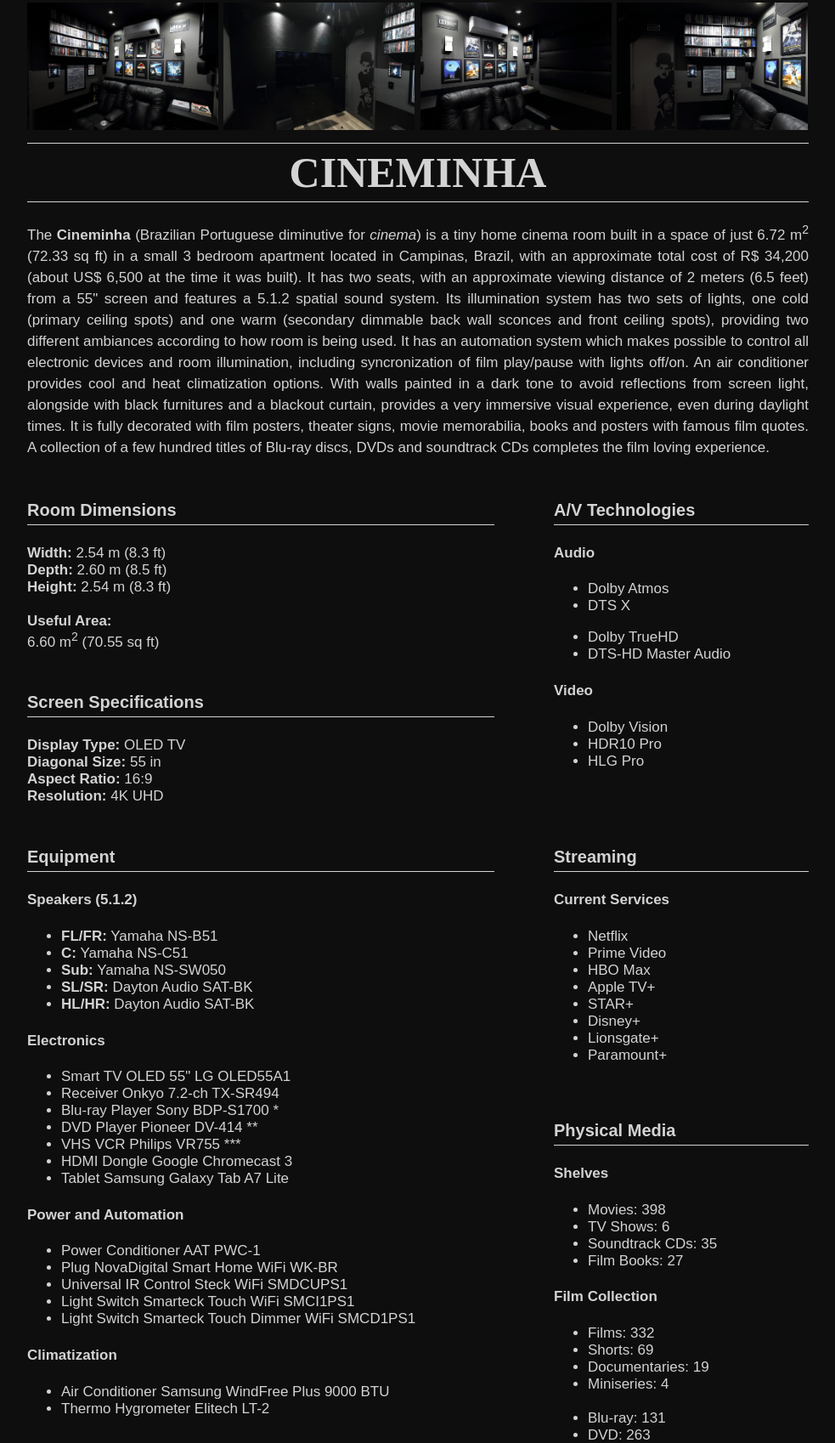
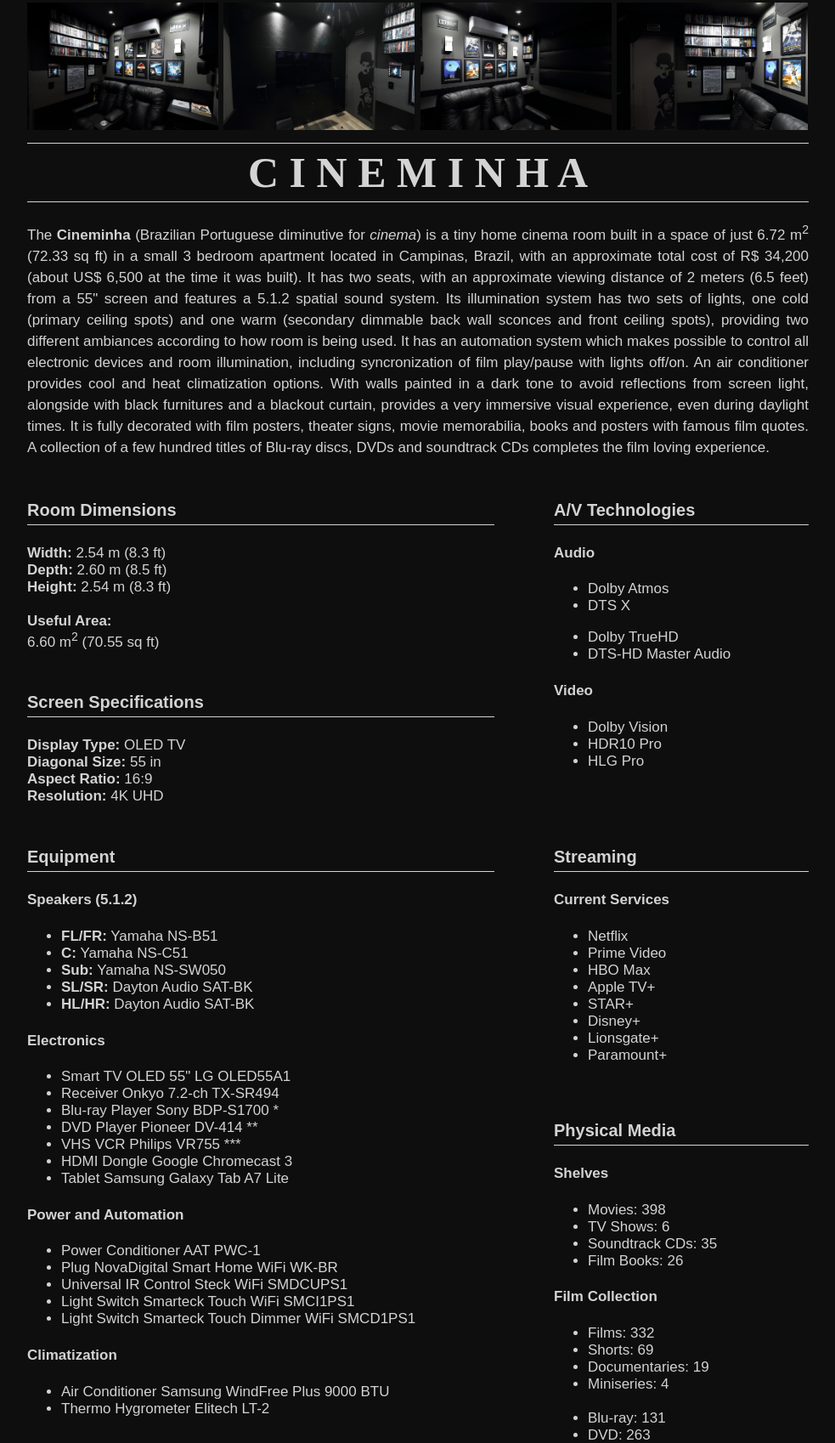
Before and after one commit to HaraldoFilho/haraldofilho.github.io, a plain HTML site: page pages/home-cinema/index.html in a window 1280 px wide. Shown: the part 127-1825 px from the top of the page at 85% size, without its empty margins (148-1131 px from the left). Drawn offline with Linux system fonts and the light colour scheme.

Commit message:
[auto] Updated home-cinema page

```diff
--- a/pages/home-cinema/index.html
+++ b/pages/home-cinema/index.html
@@ -25,7 +25,7 @@
     <div class="grid-container">
 
       <div class="page-title">
-        CINEMINHA
+        C I N E M I N H A
       </div>
 
       <div class="photos">
@@ -157,7 +157,7 @@
           <li id="shelf"></li>
           <li><a href="https://www.themoviedb.org/list/8256420">TV Shows: 6</a></li>
           <li><a href="https://tinyhomecinema.page/music/">Soundtrack CDs: 35</a></li>
-          <li><a href="https://www.librarything.com/catalog.php?view=hpfilho&collection=794026&shelf=shelf&sort=title&previousOffset=0&shelf_rows=3&collection=794026">Film Books: 27</a></li>
+          <li><a href="https://www.librarything.com/catalog.php?view=hpfilho&collection=794026&shelf=shelf&sort=title&previousOffset=0&shelf_rows=3&collection=794026">Film Books: 26</a></li>
         </ul>
 
         <h4>Film Collection</h4>
```
